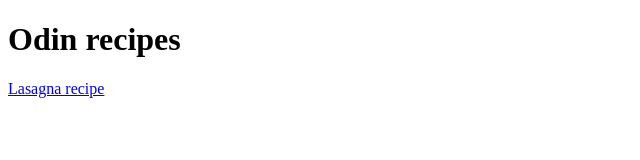
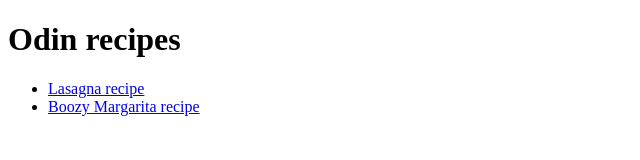
Before and after one commit to Indgie/odin-recipes, a plain HTML site: page index.html in a window 1280 px wide. Shown: the whole page, without its empty margins (0-640 px from the left). Drawn offline with Linux system fonts and the light colour scheme.

Commit message:
Add lasagna recipe, margarita picture

```diff
--- a/index.html
+++ b/index.html
@@ -6,6 +6,11 @@
 </head>
 <body>
     <h1>Odin recipes</h1>
-    <a href="recipes/lasagna.html">Lasagna recipe</a>
+    <ul>
+        <li><a href="recipes/lasagna.html">Lasagna recipe</a></li>
+        <li><a href="recipes/margarita.html">Boozy Margarita recipe</a></li>
+
+    </ul>
+
 </body>
 </html>
```
Also changed, not shown: recipes/lasagna.html (+1 -1 lines), recipes/margarita.html (added, +11 -0 lines), img/margarita.jpg (added).
